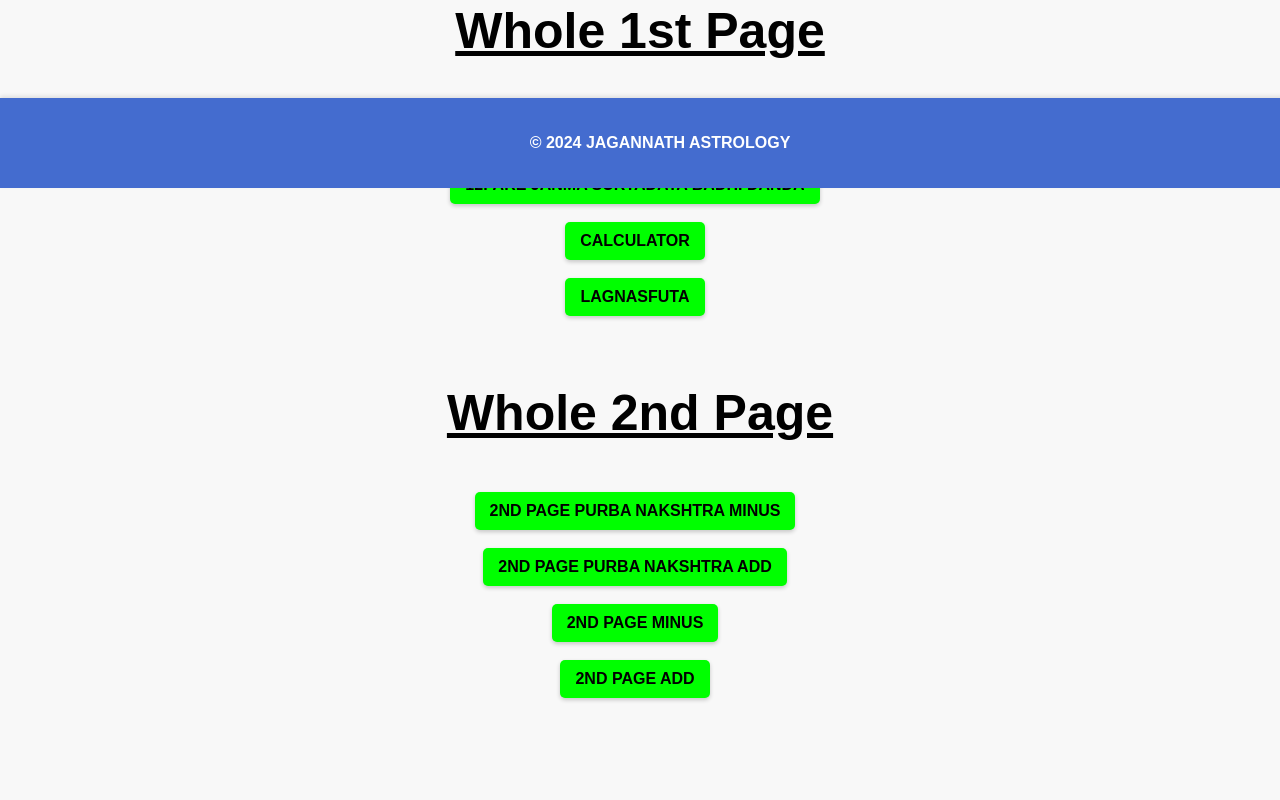
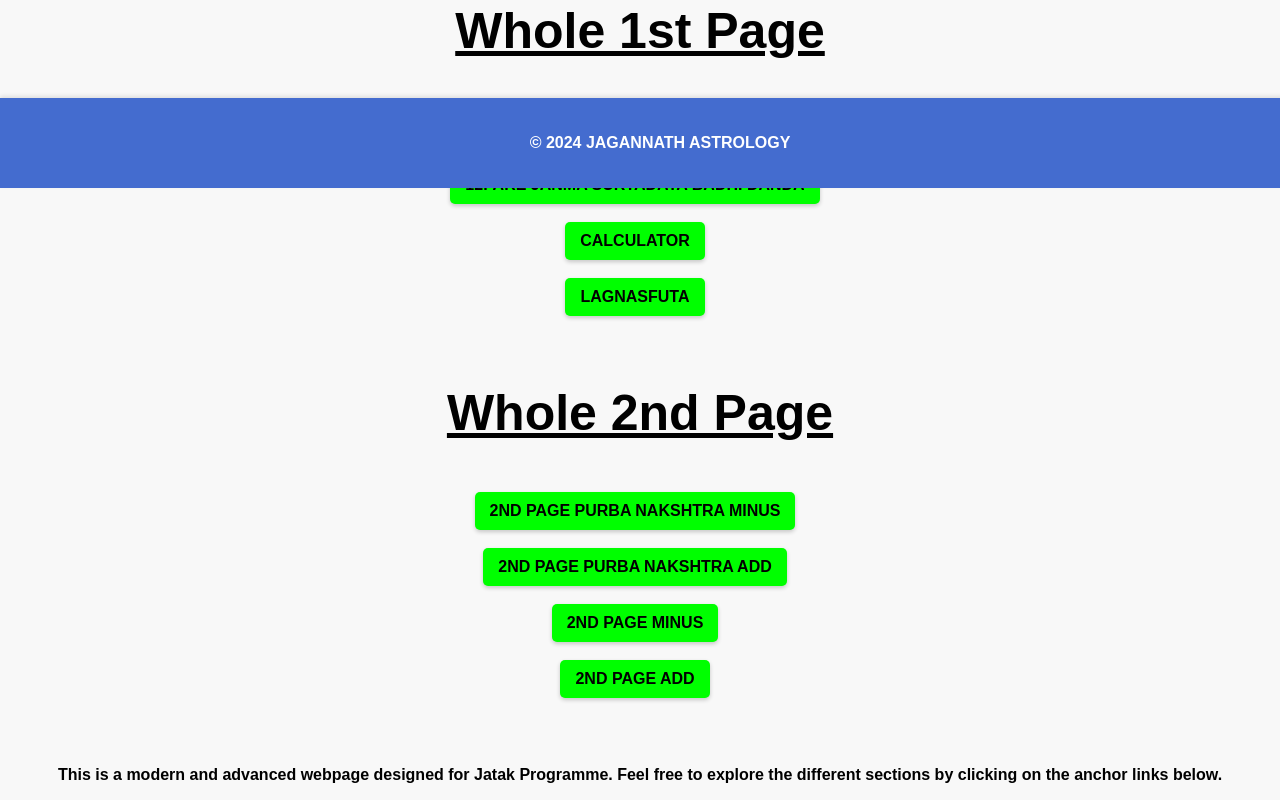
Before and after one commit to Lized007/Jatak-Programme, a plain HTML site: page index.html in a window 1280 px wide. Shown: the part 612-1412 px from the top of the page. Before the commit the page ends 1378 px from the top, so only its background shows below. Drawn offline with Linux system fonts and the light colour scheme.

Commit message:
index.html

```diff
--- a/index.html
+++ b/index.html
@@ -100,6 +100,7 @@ footer {
 
 
 </u></b></p>
+  <p><center>This is a modern and advanced webpage designed for Jatak Programme. Feel free to explore the different sections by clicking on the anchor links below.</center></p>
 </ul>
 </nav>
 
```
